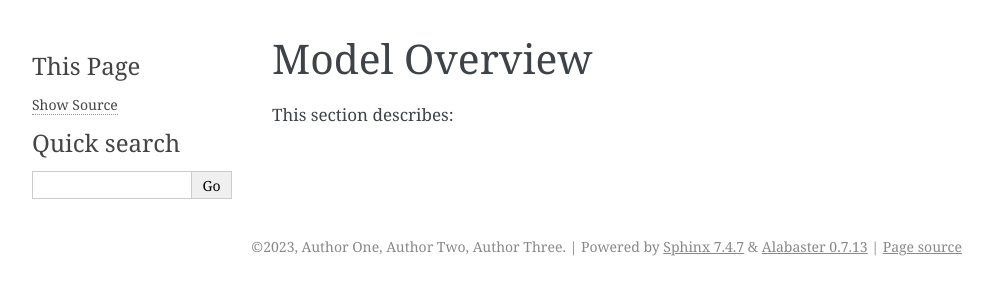
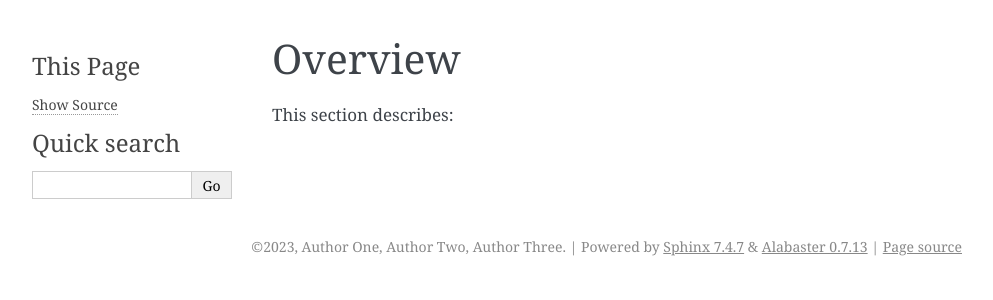
Before and after one commit to LucasDesport/tiam-fr, a Sphinx documentation site: the page built from docs/overview/index.md, in a window 1280 px wide. Shown: the top 300 px of the page, without its empty margins (148-1141 px from the left). Built offline with Sphinx 7.4.7, drawn with Linux system fonts in a browser that asks for light colours; pages that are not in the unit, such as notebooks, are missing from menus.

Commit message:
Update index.md

```diff
--- a/docs/overview/index.md
+++ b/docs/overview/index.md
@@ -1,4 +1,4 @@
-# Model Overview
+# Overview
 
 This section describes:
 
```
